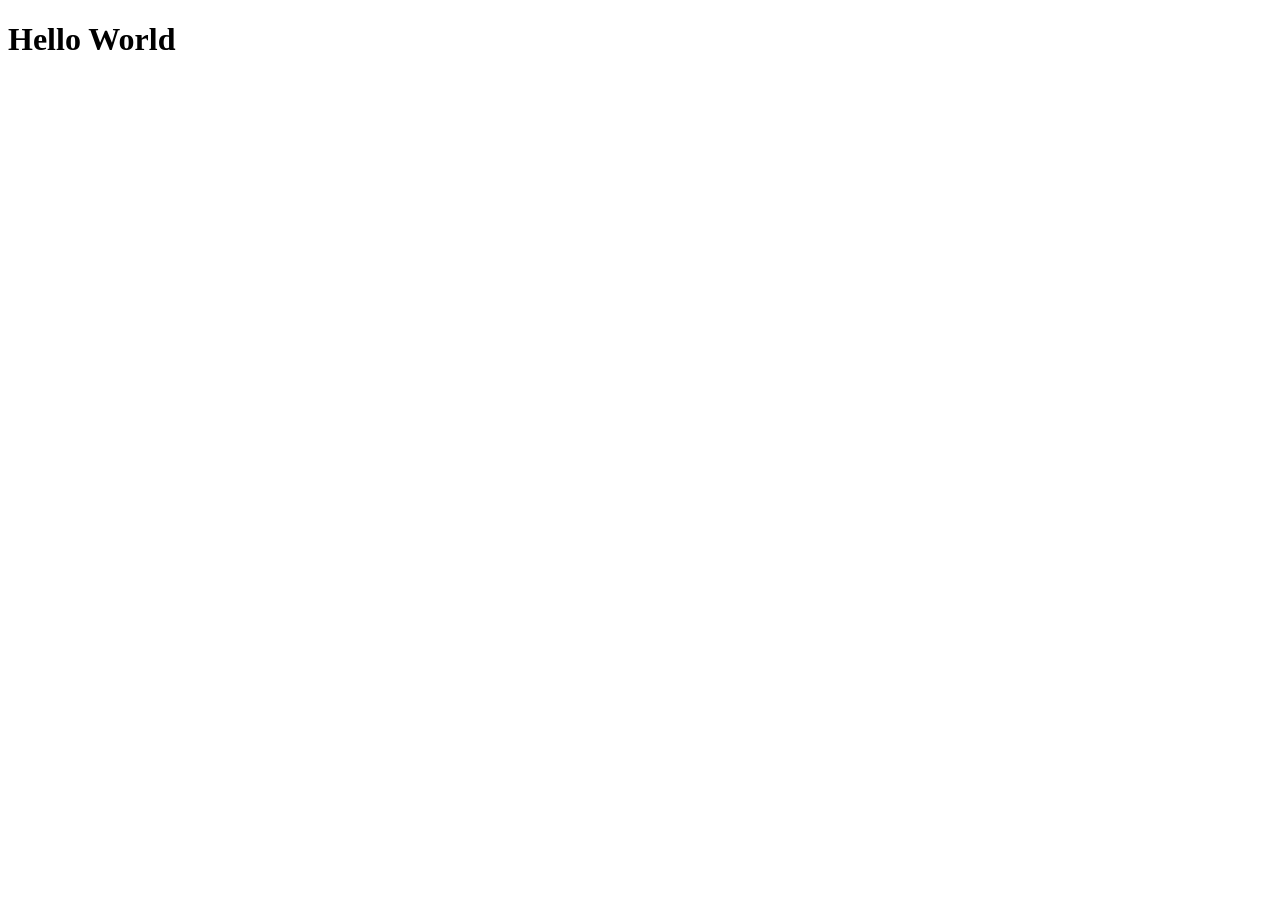
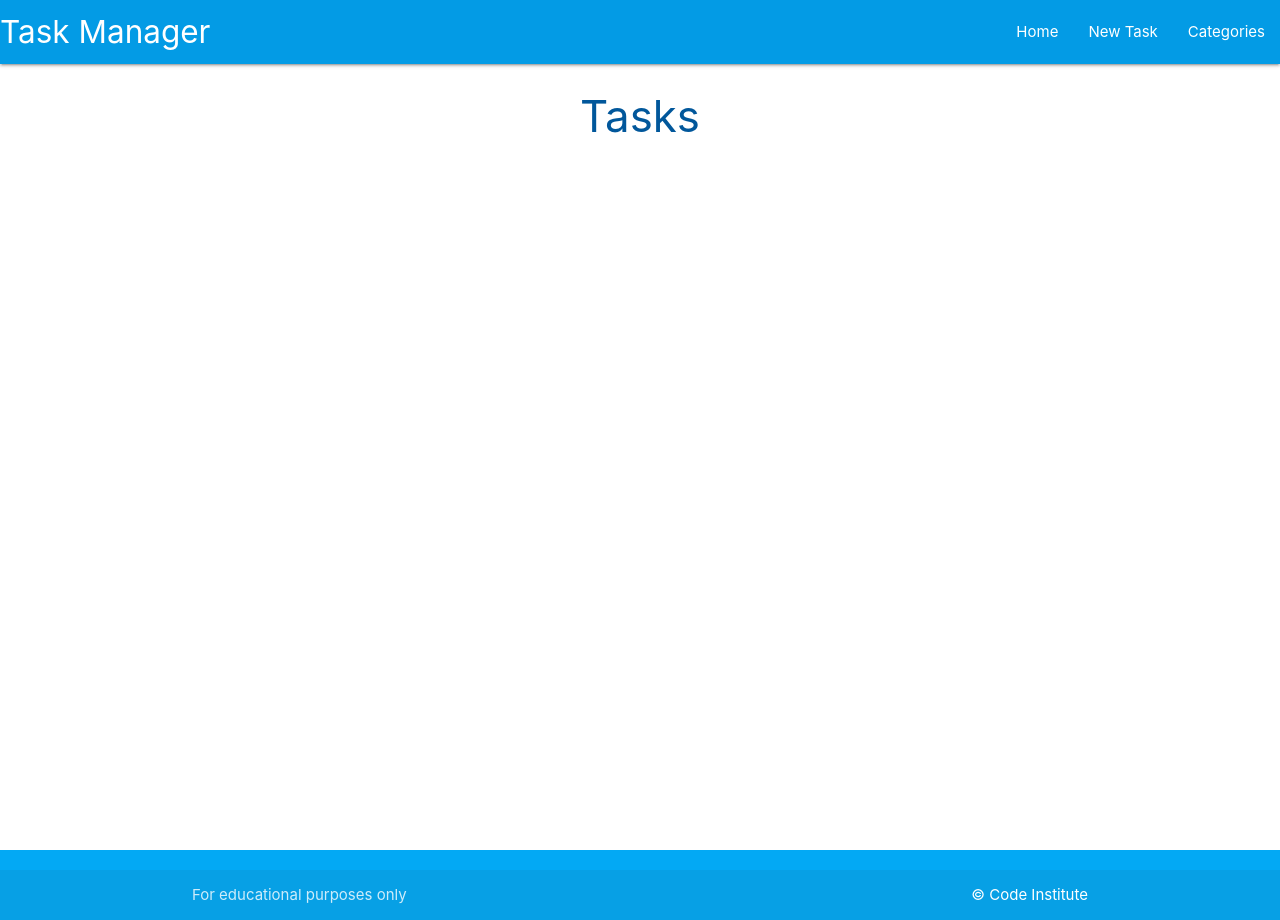
Before and after one commit to EdwardShanahan07/flask-task-manager, a Flask app: page / in a window 1280 px wide. Before the commit the page is almost empty. Run offline with Flask 3, Linux system fonts and the light colour scheme.

Commit message:
Add template inheritance to tasks.html

```diff
--- a/taskmanager/routes.py
+++ b/taskmanager/routes.py
@@ -5,4 +5,4 @@
 
 @app.route("/")
 def home():
-    return render_template("base.html")
+    return render_template("tasks.html")
--- /dev/null
+++ b/taskmanager/static/css/style.css
@@ -0,0 +1,9 @@
+body {
+    display: flex;
+    min-height: 100vh;
+    flex-direction: column;
+}
+
+main {
+    flex: 1 0 auto;
+}
--- /dev/null
+++ b/taskmanager/static/js/index.js
@@ -0,0 +1,4 @@
+document.addEventListener('DOMContentLoaded', function () {
+    var sidenav = document.querySelectorAll('.sidenav');
+    M.Sidenav.init(sidenav);
+});
--- a/taskmanager/templates/base.html
+++ b/taskmanager/templates/base.html
@@ -6,10 +6,54 @@
     <meta http-equiv="X-UA-Compatible" content="IE=edge">
     <meta name="viewport" content="width=device-width, initial-scale=1.0">
     <title>Task Manager</title>
+    <link rel="stylesheet" href="https://cdnjs.cloudflare.com/ajax/libs/font-awesome/6.4.0/css/all.min.css"
+        integrity="sha512-iecdLmaskl7CVkqkXNQ/ZH/XLlvWZOJyj7Yy7tcenmpD1ypASozpmT/E0iPtmFIB46ZmdtAc9eNBvH0H/ZpiBw=="
+        crossorigin="anonymous" referrerpolicy="no-referrer" />
+    <link rel="stylesheet" href="https://cdnjs.cloudflare.com/ajax/libs/materialize/1.0.0/css/materialize.min.css"
+        type="text/css">
+    <link rel="stylesheet" href="{{ url_for('static', filename='css/style.css') }}" type="text/css">
 </head>
 
 <body>
-    <h1>Hello World</h1>
+    <header>
+        <!-- top navbar -->
+        <nav class="light-blue darken-1">
+            <div class="nav-wrapper">
+                <a href="{{ url_for('home') }}" class="brand-logo">Task Manager</a>
+                <a href="#" data-target="mobile-demo" class="sidenav-trigger"><i class="fas fa-bars"></i></a>
+                <ul class="right hide-on-med-and-down">
+                    <li><a href="{{ url_for('home') }}">Home</a></li>
+                    <li><a href="">New Task</a></li>
+                    <li><a href="">Categories</a></li>
+                </ul>
+            </div>
+        </nav>
+
+        <!-- mobile sidenav -->
+        <ul class="sidenav" id="mobile-demo">
+            <li><a href="{{ url_for('home') }}">Home</a></li>
+            <li><a href="">New Task</a></li>
+            <li><a href="">Categories</a></li>
+        </ul>
+    </header>
+
+    <main class="container">
+        {% block content %}
+
+        {% endblock %}
+    </main>
+
+    <footer class="page-footer light-blue">
+        <div class="footer-copyright">
+            <div class="container">
+                For educational purposes only
+                <a class="white-text right" href="https://codeinstitute.net" target="_blank">&copy; Code Institute</a>
+            </div>
+        </div>
+    </footer>
+
+    <script src="https://cdnjs.cloudflare.com/ajax/libs/materialize/1.0.0/js/materialize.min.js"></script>
+    <script src="{{url_for('static', filename='js/index.js')}}"></script>
 </body>
 
 </html>
--- /dev/null
+++ b/taskmanager/templates/tasks.html
@@ -0,0 +1,7 @@
+{% extends 'base.html' %}
+
+{% block content %}
+
+<h3 class="light-blue-text text-darken-4 center-align">Tasks</h3>
+
+{% endblock %}
```
